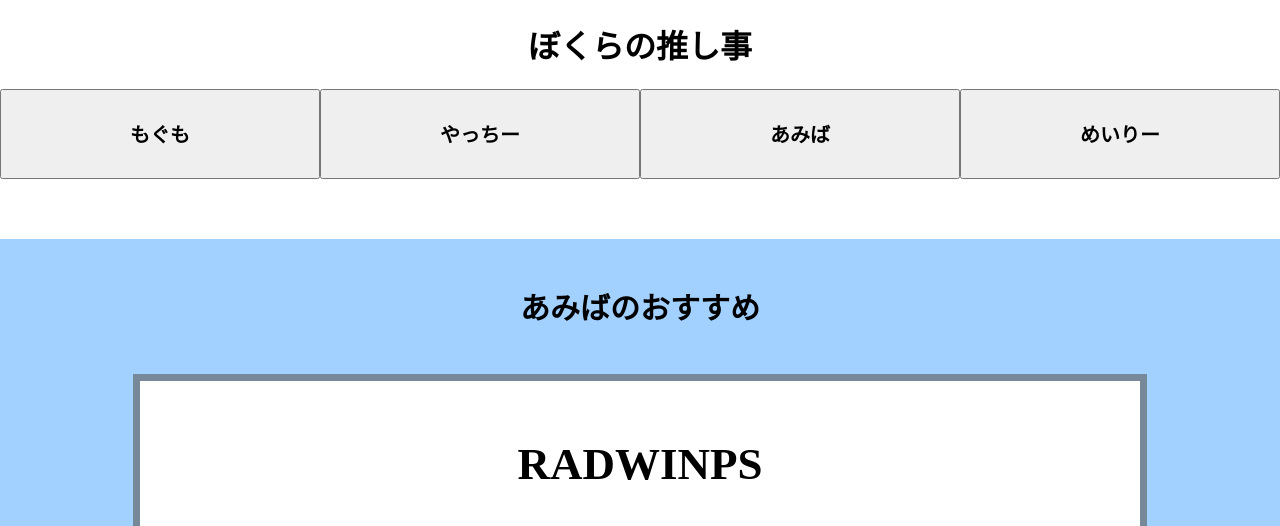
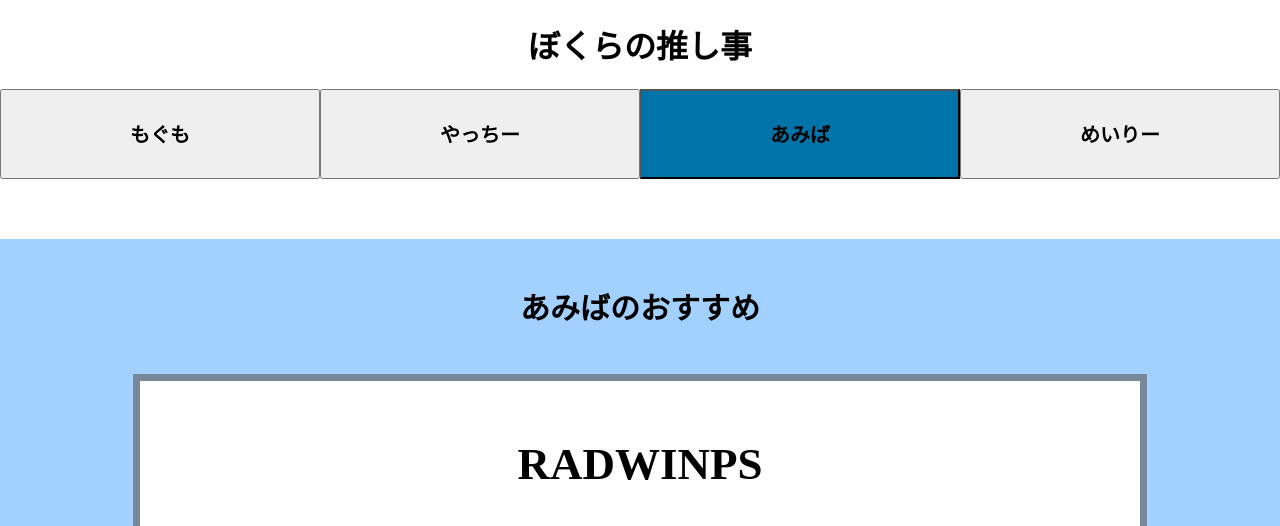
Before and after one commit to WaffleCollege/team7, a plain HTML site: page amiba.html in a window 1280 px wide. Shown: the top 526 px of the page. Drawn offline with Linux system fonts and the light colour scheme.

Commit message:
amibtn color

```diff
--- a/amiba.html
+++ b/amiba.html
@@ -31,7 +31,7 @@
         <ul>
           <li><button id="mogumo" onclick="mogbtn()">もぐも</button></li>
           <li><button id="yacchi-" onclick="yachibtn()">やっちー</button></li>
-          <li> <button id="amiba" onclick="amibtn()">あみば</button></li>
+          <li><button id="amiba" onclick="amibtn()" style="background-color:#0073a8">あみば</button></li>
           <li><button id="meiry" onclick="meibtn()">めいりー</button></li>
         </ul>
       </header>
```
